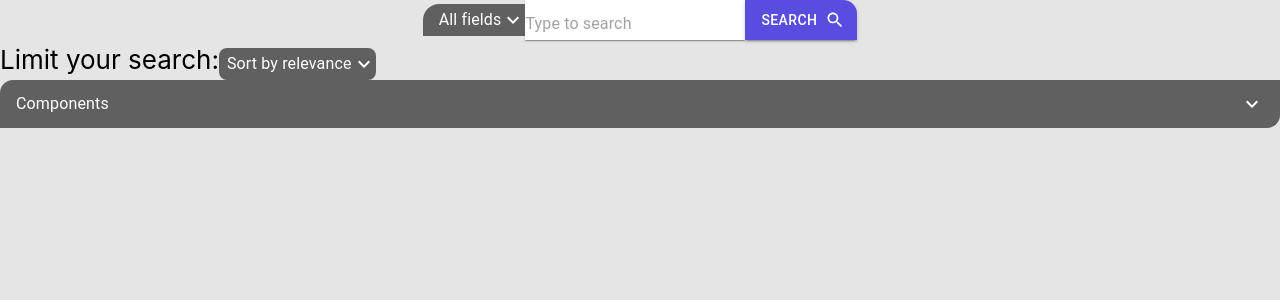
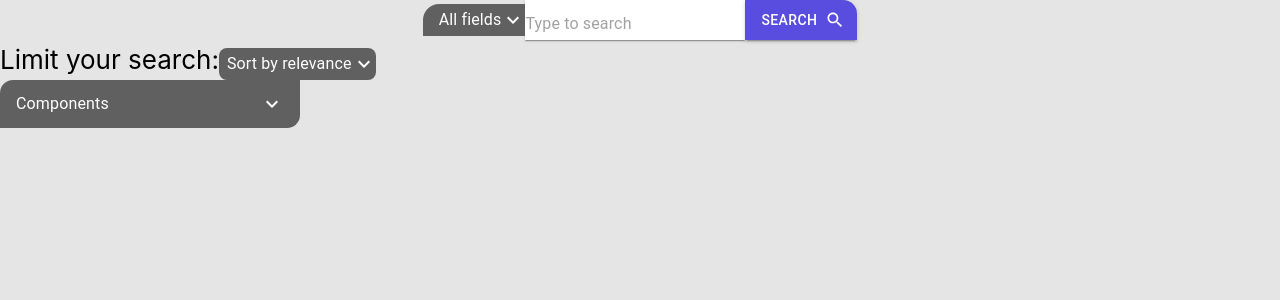
Before and after one commit to MichalKarol/SWI, a React (Create React App) app in the folder frontend/: page / in a window 1280 px wide. Shown: the top 300 px of the page. Built offline with nearby package versions, Linux system fonts and the light colour scheme.

Commit message:
search component updated

```diff
--- a/frontend/src/views/Search.jsx
+++ b/frontend/src/views/Search.jsx
@@ -50,6 +50,11 @@ const StyledSortSelect = withStyles({
     }
 })(Select);
 
+const ContainerDiv = styled.div`
+   display: flex;
+   justify-content: start;
+`;
+
 const CheckboxContainer = styled.div`
    display: flex;
    flex-direction: column;
@@ -93,10 +98,8 @@ const Panel = withStyles({
         '&:before': {
             display: 'none',
         },
-        '&$expanded': {
-            margin: 'auto',
-        },
-        backgroundColor: "#E5E5E5"
+        backgroundColor: "#E5E5E5",
+        width: "300px"
     },
     expanded: {},
 })(ExpansionPanel);
@@ -117,16 +120,6 @@ const PanelDetails = withStyles({
         boxShadow: "2px 2px #606060",
     },
 })(ExpansionPanelDetails);
-
-function StyledRadio(props) {
-
-    return (
-        <Radio
-            disableRipple
-            color="default"
-        />
-    )
-}
 
 export function Search() {
 
@@ -186,6 +179,7 @@ export function Search() {
                     <MenuItem value='desc'>Sort from oldest</MenuItem>
                 </StyledSortSelect>
 
+                <ContainerDiv>
                     <Panel square>
                         <PanelSummary
                             expandIcon={<WhiteExpandMoreIcon/>}
@@ -204,7 +198,7 @@ export function Search() {
                                     }
                                     label="Environment"
                                 />
-                            <Divider />
+                                <Divider/>
                                 <FormControlLabel
                                     control={
                                         <Checkbox
@@ -216,7 +210,7 @@ export function Search() {
                             </CheckboxContainer>
                         </PanelDetails>
                     </Panel>
-
+                </ContainerDiv>
             </div>
         </MuiThemeProvider>
     );
```
Lines whose indentation alone changed are shown as unchanged.
